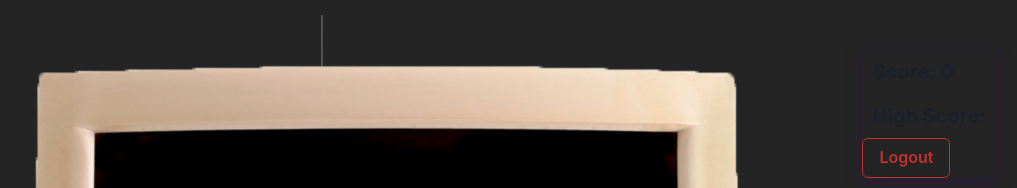
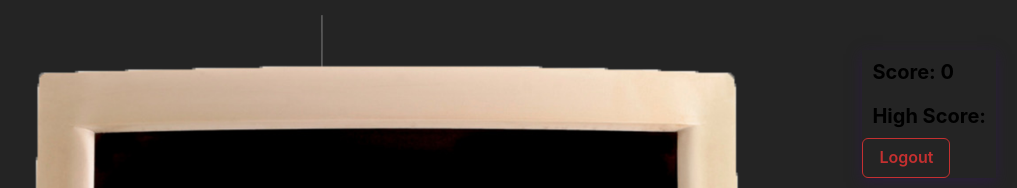
Before and after one commit to bobikenobi12/toshko-proekt, a React (Vite) app in the folder client/: page /game in a window 1280 px wide. Shown: the top 188 px of the page, without its empty margins (254-1271 px from the left). Built offline with nearby package versions, Linux system fonts and the light colour scheme; no server answers; sample sign-in values are in the browser's storage.

Commit message:
add text color change based on color mode

```diff
--- a/client/src/Game.tsx
+++ b/client/src/Game.tsx
@@ -4,7 +4,7 @@ import AppleLogo from "./assets/applePixels.png";
 import Monitor from "./assets/oldMonitor.png";
 import useInterval from "./hooks/useInterval";
 
-import { Button, Heading } from "@chakra-ui/react";
+import { Button, Heading, useColorModeValue } from "@chakra-ui/react";
 
 import {
 	useGetHighScoreQuery,
@@ -139,8 +139,12 @@ export default function Game() {
 				Play
 			</button>
 			<div className="scoreBox">
-				<Heading size="md">Score: {score}</Heading>
-				<Heading size="md">High Score: {highScore?.highScore}</Heading>
+				<Heading size="md" color={useColorModeValue("black", "white")}>
+					Score: {score}
+				</Heading>
+				<Heading size="md" color={useColorModeValue("black", "white")}>
+					High Score: {highScore?.highScore}
+				</Heading>
 				<Button
 					colorScheme="red"
 					variant="outline"
```
